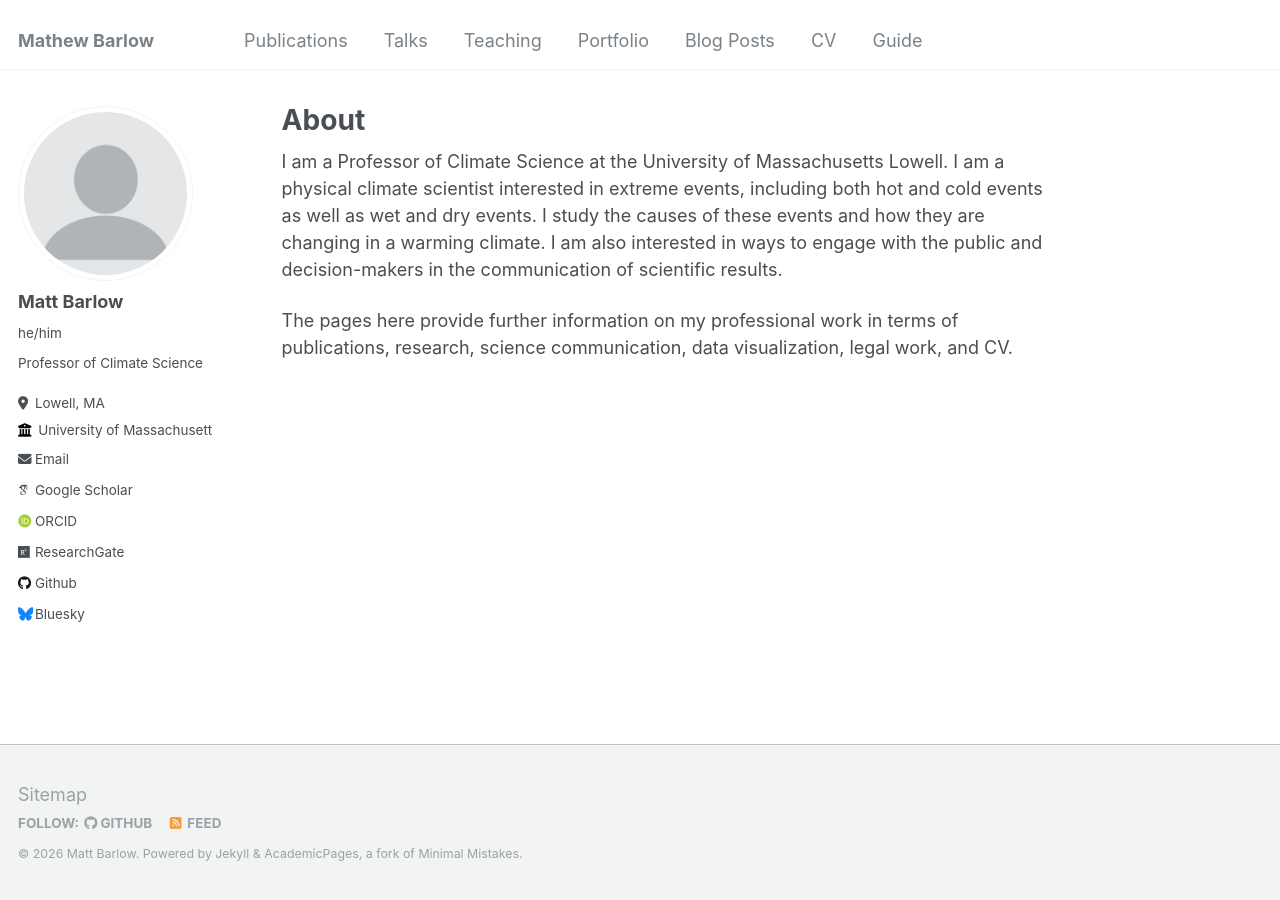
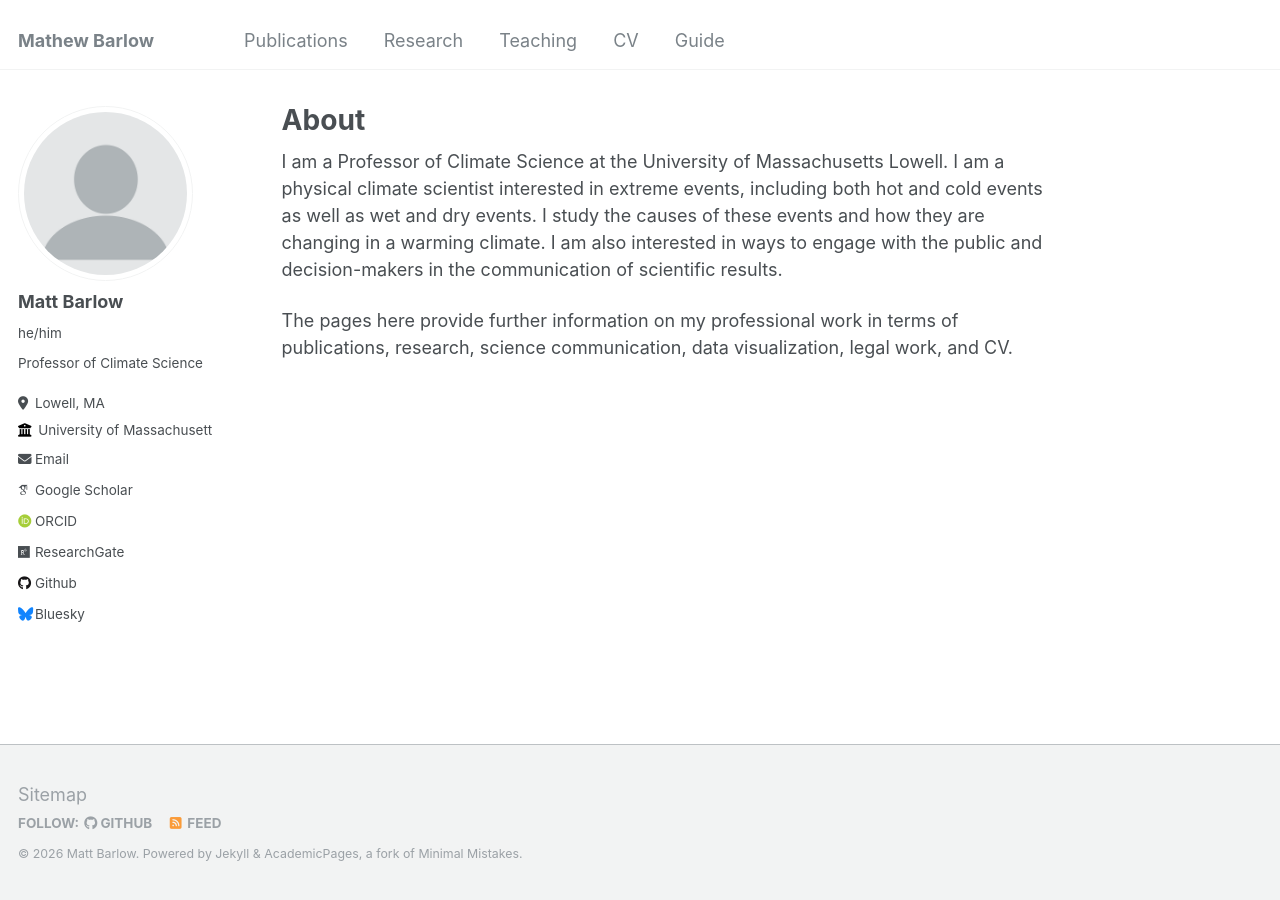
Before and after one commit to mathewbarlow/mathewbarlow.github.io, a Jekyll site: the page built from _pages/about.md, in a window 1280 px wide. Built offline with Jekyll 4.4.1, drawn with Linux system fonts in a browser that asks for light colours; some web fonts are replaced.

Commit message:
Update navigation.yml

```diff
--- a/_data/navigation.yml
+++ b/_data/navigation.yml
@@ -3,17 +3,11 @@ main:
   - title: "Publications"
     url: /publications/
 
-  - title: "Talks"
-    url: /talks/
+  - title: "Research"
+    url: /research/
 
   - title: "Teaching"
     url: /teaching/
-
-  - title: "Portfolio"
-    url: /portfolio/
-
-  - title: "Blog Posts"
-    url: /year-archive/
 
   - title: "CV"
     url: /cv/
```
